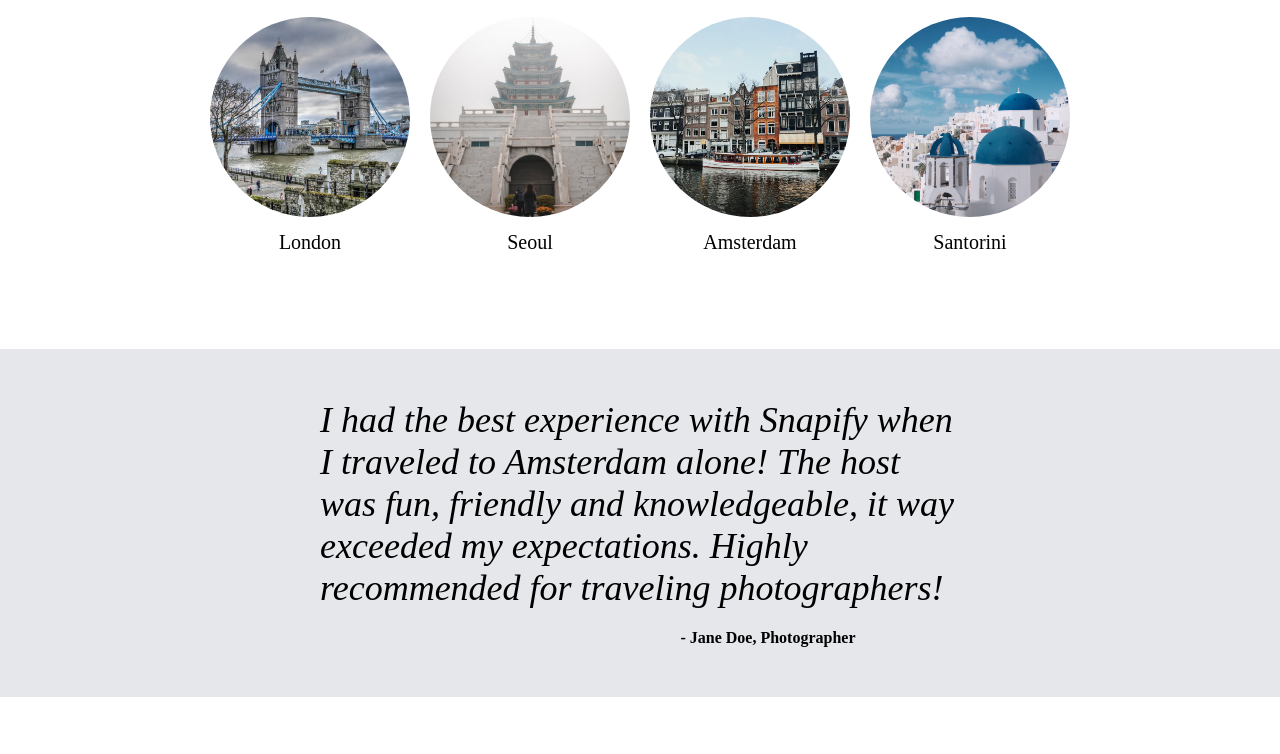
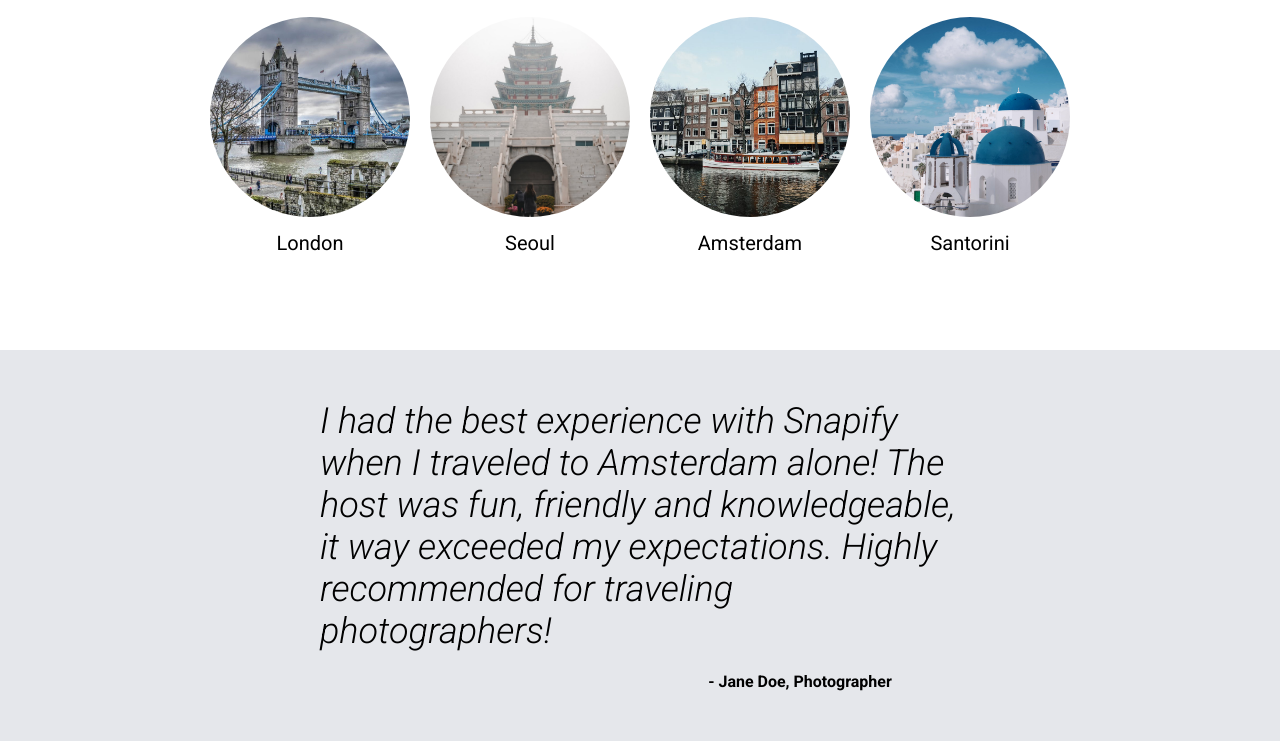
Before and after one commit to averygan/landing-page, a plain HTML site: page index.html in a window 1280 px wide. Shown: the part 571-1325 px from the top of the page. Drawn offline with Linux system fonts and the light colour scheme.

Commit message:
imported google font roboto

```diff
--- a/style.css
+++ b/style.css
@@ -1,9 +1,12 @@
+@import url('https://fonts.googleapis.com/css2?family=Roboto:ital,wght@0,300;0,400;0,500;0,700;0,900;1,300;1,400;1,500;1,700;1,900&display=swap');
+
 body {
   display: flex;
   flex-direction: column;
   margin: 0em;
   width: 100%;
   overflow-x: hidden;
+  font-family: 'Roboto', sans-serif;
 }
 
 /* Header styling */
@@ -133,7 +136,7 @@
 .author {
   margin-bottom: 50px;
   font-weight: 700;
-  margin-right: -20%;
+  margin-right: -25%;
 }
 
 /* CTA styling */
```
